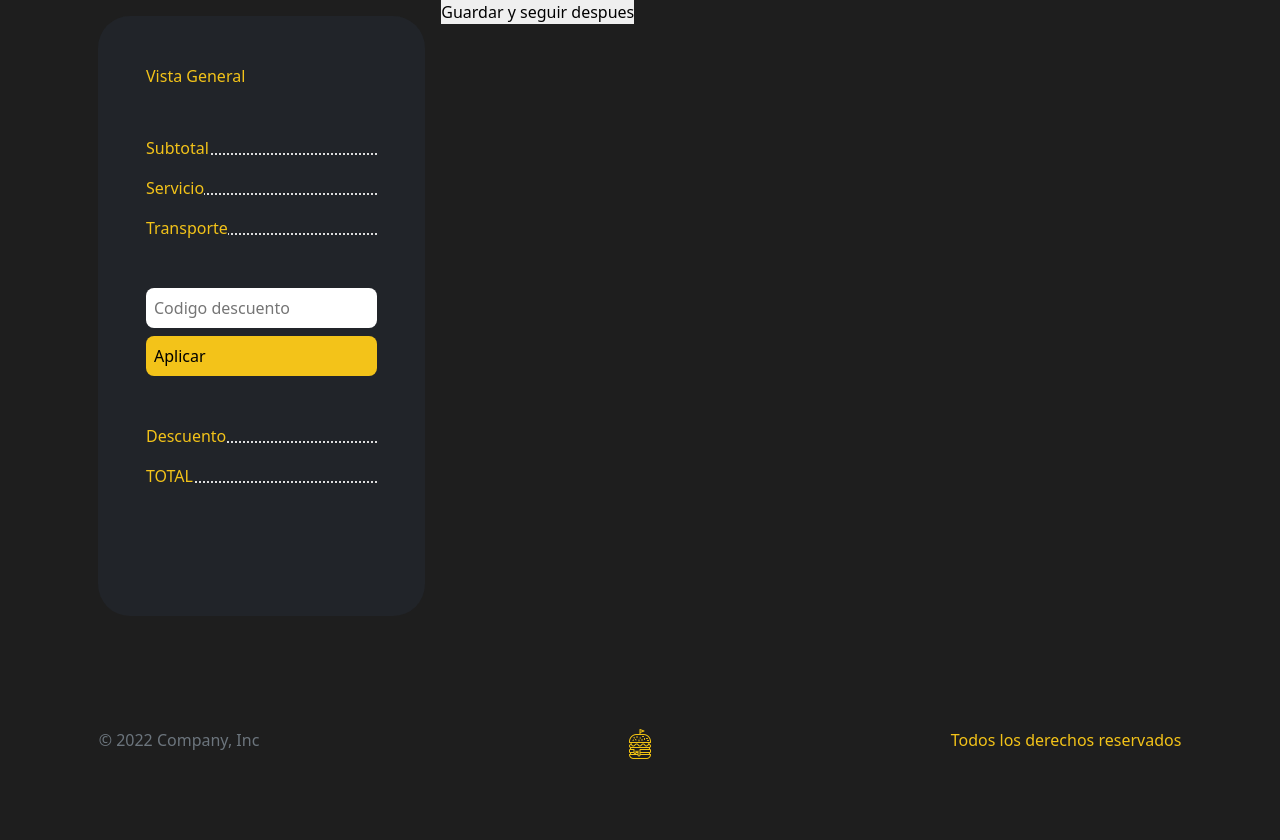
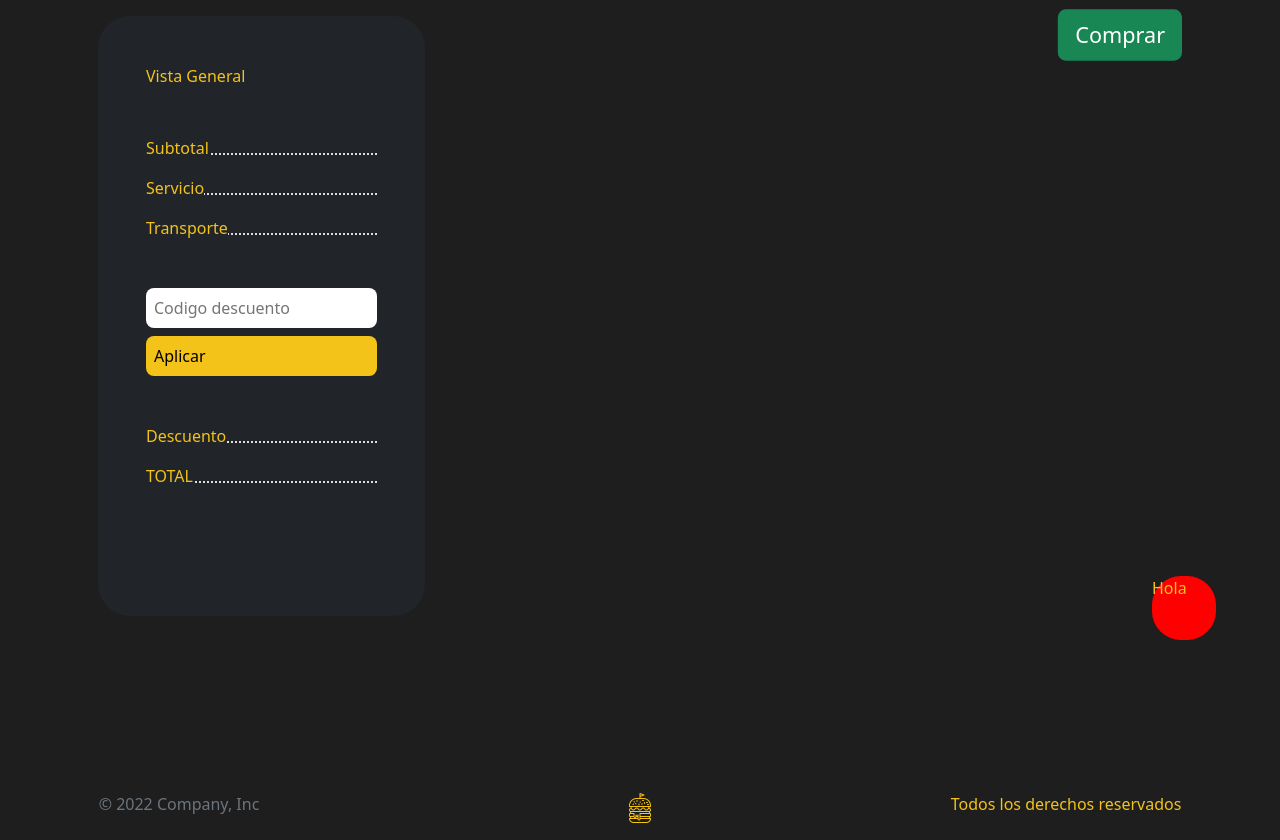
Before and after one commit to Asieertxo/Restaurante, a Flask app: page /carrito in a window 1280 px wide. Shown: the part 80-920 px from the top of the page. Before the commit the page ends 839 px from the top, so only its background shows below. Run offline with Flask 2, Linux system fonts and the light colour scheme; the visitor is signed in with stand-in values (Sample User, id 1); data comes from the database, SQL or seed files in the repository; some libraries are stand-ins or nearby versions.

Commit message:
arreglos y estructura

```diff
--- a/App.py
+++ b/App.py
@@ -4,8 +4,16 @@
 import os
 from config import config
 #from flask_wtf.csrf import CSRFProte
+##Error inesperado
+import collections
+try:
+    from collections import abc
+    collections.MutableMapping = abc.MutableMapping
+except:
+    pass
+
+
 from flask_socketio import SocketIO, send
-from reportlab.pdfgen import canvas
 from reportlab.lib import colors
 from reportlab.lib.pagesizes import letter
 from reportlab.platypus import SimpleDocTemplate, Table, TableStyle
@@ -17,6 +25,7 @@
 from public.ModelUser import ModelUser
 from public.User import User
 from public.chatbot import Chatbot
+from public.genPDF import genPDF_carrito
 
 app = Flask(__name__)
 
@@ -69,75 +78,14 @@
 def carrito():
     return render_template('carrito.html')
 
-@app.route('/savecarrito', methods=['POST'])
+@app.route('/genFacturaCarrito', methods=['POST'])
 @login_required
-def savecarrito():
+def genFacturaCarrito():
     carrito = request.form['carrito']
     carrito = json.loads(carrito)
     totalPagar = request.form['totalPagar']
     totalPagar = json.loads(totalPagar)
-
-    doc = canvas.Canvas("Prueba.pdf")
-
-    doc.setFont("Helvetica-Bold", 20)
-    doc.drawString(30,750, "ASIER BURGER`S")
-    doc.setFont("Helvetica", 10)
-    doc.drawString(30,730, "Las Rozas de Madrid, Madrid")
-    doc.drawString(30,710, "Telefono: 901142536")
-    doc.drawString(30,690, "Fax: 654844963")
-
-    doc.setFont("Helvetica-Bold", 10)
-    doc.drawString(30,660, "Para:")
-    doc.setFont("Helvetica", 10)
-    doc.drawString(30,640, "Nombre: Asier Garcia")
-    doc.drawString(30,620, "Email: asier@gmail.com")
-    doc.drawString(30,600, "Telefono: 644355874")
-    doc.drawString(30,580, "Direccion: Calle de al lado")
-    doc.drawString(30,560, "Ciudad, CP: Las Rozas de Madrid, 28231")
-    doc.drawString(30,540, "Telefono: 644355847")
-
-    doc.setFont("Helvetica-Bold", 10)
-    doc.drawString(30,510, "Cantidad")
-    doc.drawString(100,510, "Producto")
-    doc.drawString(400,510, "Precio U.")
-    doc.drawString(450,510, "Precio T.")
-    doc.line(30,505,500,505)
-
-    y = 470
-    precioTotal = 0
-    doc.setFont("Helvetica", 8)
-    for item in carrito:
-        price = float(item['price'][:-1])
-        doc.drawString(30, y, str(item['cant']))
-        doc.drawString(100, y, item['name'])
-        doc.drawString(420, y, str(price))
-        doc.drawString(470, y, str(round(price * int(item['cant']), 2)))
-        y = y - 7
-        doc.line(30,y,500,y)
-        y = y - 13
-        precioTotal = round(precioTotal + price * int(item['cant']), 2)
-
-    doc.drawString(370, y, "Subtotal")
-    doc.drawString(470, y, str(round(totalPagar['subtotal'] * 0.9, 2)))
-    doc.line(370,y-2,500,y-2)
-    doc.drawString(370, y-20, "I.V.A.(10%)")
-    doc.drawString(470, y-20, str(round(totalPagar['total'] * 0.1, 2)))
-    doc.line(370,y-22,500,y-22)
-    doc.drawString(370, y-40, "Servicio")
-    doc.drawString(470, y-40, str(round(totalPagar['servicio'], 2)))
-    doc.line(370,y-42,500,y-42)
-    doc.drawString(370, y-60, "Transporte")
-    doc.drawString(470, y-60, str(round(totalPagar['transporte'], 2)))
-    doc.line(370,y-62,500,y-62)
-    doc.drawString(370, y-80, "Descuento")
-    doc.drawString(470, y-80, str(round(totalPagar['descuento'], 2)))
-    doc.line(370,y-82,500,y-82)
-    doc.drawString(370, y-100, "Total")
-    doc.drawString(470, y-100, str(round(totalPagar['total'], 2)))
-
-    doc.save()
-
-
+    genPDF_carrito(carrito, totalPagar)
     return redirect(url_for('carrito'))
 
 
--- a/config.py
+++ b/config.py
@@ -5,7 +5,7 @@
     DEBUG = True
     MYSQL_HOST = 'localhost'
     MYSQL_USER = 'root'
-    MYSQL_PASSWORD = ''
+    MYSQL_PASSWORD = 'root'
     MYSQL_DB = 'restaurante'
 
 
--- a/static/css/base.css
+++ b/static/css/base.css
@@ -91,3 +91,15 @@
     width: 100%;
     height: 102vh;
 }
+
+
+.bot{
+    position: sticky;
+    left: 90%;
+    bottom: 5rem;
+    z-index: 3;
+    background-color: red;
+    border-radius: 45%;
+    width: 4rem;
+    height: 4rem;
+}
--- a/static/css/style-carrito.css
+++ b/static/css/style-carrito.css
@@ -91,3 +91,13 @@
     width: 2.5rem;
     margin-top: -1rem;
 }
+
+.carrito-tarjetas_comprar{
+    display: flex;
+    justify-content: end;
+}
+.carrito-tarjetas_comprar > button{
+    transform: scale(1.35);
+    margin-top: 1rem;
+    margin-right: 2rem;
+}
--- a/static/js/carrito.js
+++ b/static/js/carrito.js
@@ -226,14 +226,14 @@
     location.reload()
 }
 
-function savecarrito(){
-    var savecarrito = JSON.stringify(JSON.parse(localStorage.getItem("carrito")))
+function genFacturaCarrito(){
+    var carrito = JSON.stringify(JSON.parse(localStorage.getItem("carrito")))
     var totalPagar = JSON.stringify(JSON.parse(localStorage.getItem("totalPagar")))
 
     var template = []
 
     template.push(
-        "<input type='hidden' name='carrito' value='" + savecarrito + "'></input>" +
+        "<input type='hidden' name='carrito' value='" + carrito + "'></input>" +
         "<input type='hidden' name='totalPagar' value='" + totalPagar + "'></input>"
     )
     document.write(template)
--- a/templates/base.html
+++ b/templates/base.html
@@ -99,6 +99,10 @@
       </div>
 
 
+      <div class="bot">
+        <p>Hola</p>
+      </div>
+
 
       <footer class="footer">
         <p class="col-md-4 mb-0 text-muted">&copy; 2022 Company, Inc</p>
--- a/templates/carrito.html
+++ b/templates/carrito.html
@@ -35,11 +35,11 @@
                 renderCarrito()
             </script>
 
-            <form action="/savecarrito" method="POST">
+            <form class="carrito-tarjetas_comprar" action="/genFacturaCarrito" method="POST">
                 <script>
-                    savecarrito()
+                    genFacturaCarrito()
                 </script>
-                <button type="submit">Guardar y seguir despues</button>
+                <button class="btn btn-success" type="submit">Comprar</button>
             </form>
         </div>
     </div>
```
Also changed, not shown: public/chatbot.py (+5 -3 lines), public/genPDF.py (added, +66 -0 lines), 2 other files.
